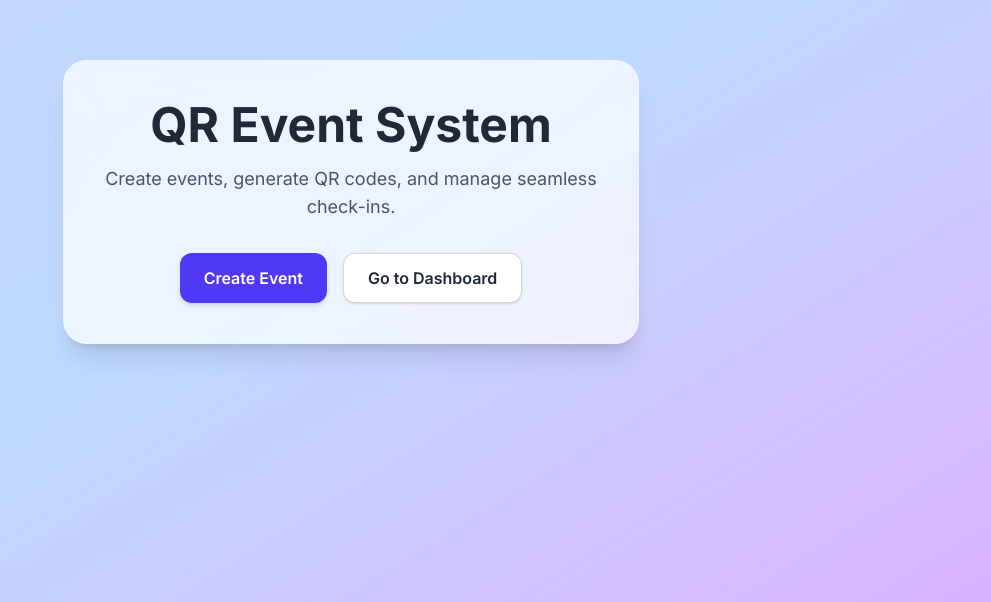
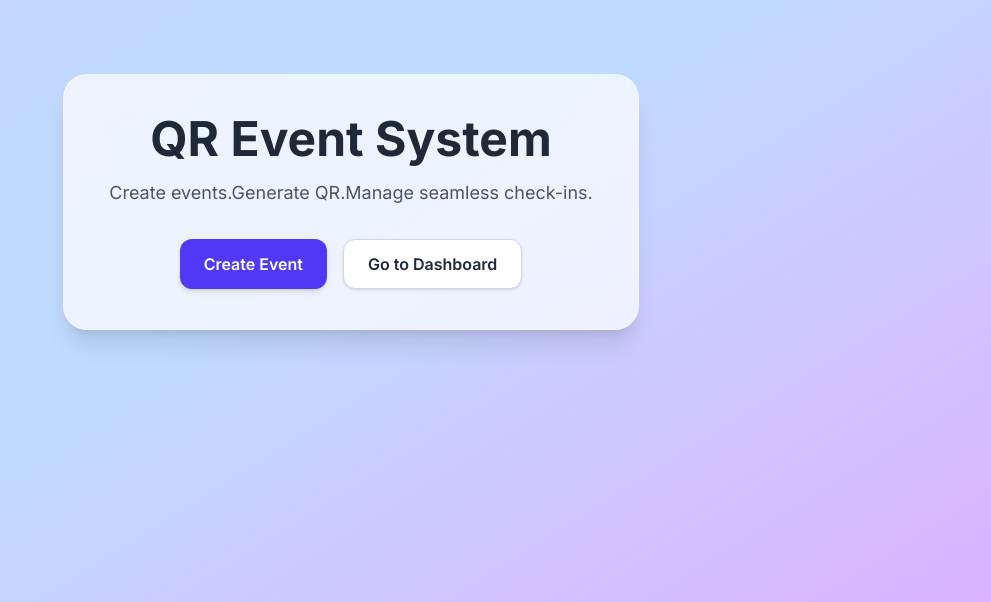
Before and after one commit to nishthagupta09/QREventSystem_Frontend, a React (Vite) app: page / in a window 1280 px wide. Shown: the part 198-800 px from the top of the page, without its empty margins (289-1280 px from the left). Built offline with nearby package versions, Linux system fonts and the light colour scheme.

Commit message:
touch ups

```diff
--- a/src/pages/CheckIn.jsx
+++ b/src/pages/CheckIn.jsx
@@ -53,7 +53,6 @@ function CheckIn() {
   return (
     <div className="min-h-screen flex flex-col items-center justify-center bg-gradient-to-br from-indigo-200 via-blue-200 to-purple-300 px-4">
 
-      {/* Event Info */}
       {event ? (
         <div className="bg-white/80 backdrop-blur-lg shadow-lg rounded-2xl p-6 mb-6 w-full max-w-md text-center border border-white/30">
           <h2 className="text-2xl font-semibold text-indigo-600">
@@ -73,7 +72,6 @@ function CheckIn() {
         <p className="mb-6 text-gray-600">Loading event...</p>
       )}
 
-      {/* Form */}
       <form
         onSubmit={handleSubmit}
         className="bg-white/80 backdrop-blur-lg shadow-xl rounded-2xl p-6 w-full max-w-md flex flex-col gap-4 border border-white/30"
--- a/src/pages/Home.jsx
+++ b/src/pages/Home.jsx
@@ -6,20 +6,16 @@ function Home(){
     return(
       <div className="min-h-screen flex items-center justify-center bg-gradient-to-br from-indigo-200 via-blue-200 to-purple-300 px-4">
 
-      {/* Card */}
       <div className="backdrop-blur-lg bg-white/70 shadow-xl rounded-3xl p-10 max-w-xl w-full text-center border border-white/30">
 
-        {/* Title */}
         <h1 className="text-4xl md:text-5xl font-bold text-gray-800 mb-4">
           QR Event System
         </h1>
 
-        {/* Subtitle */}
         <p className="text-gray-600 text-lg mb-8">
-          Create events, generate QR codes, and manage seamless check-ins.
+          Create events.Generate QR.Manage seamless check-ins.
         </p>
 
-        {/* Buttons */}
         <div className="flex flex-col sm:flex-row gap-4 justify-center">
 
           <button
@@ -29,7 +25,6 @@ function Home(){
             Create Event
           </button>
 
-          {/* Dashboard */}
           <button
             onClick={() => {
               const eventCode = prompt("Enter Event Code:");
```
Also changed, not shown: src/pages/CreateEvent.jsx (+4 -8 lines).
